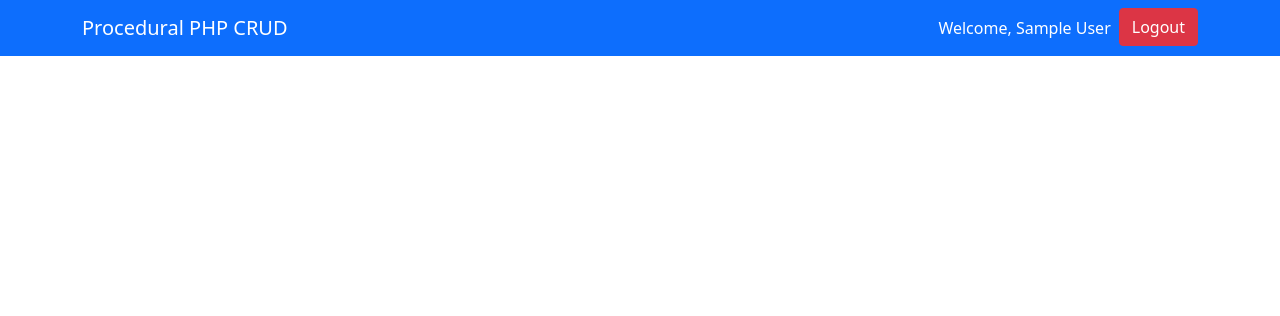
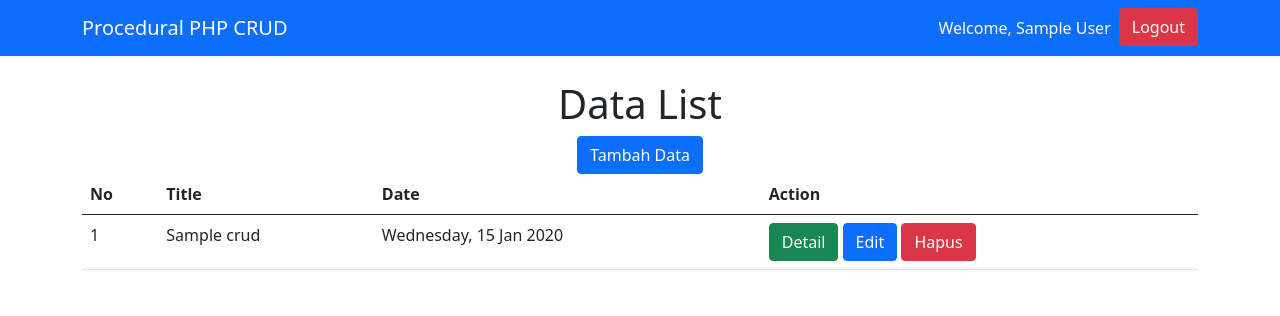
Before and after one commit to syafiqmk/basic-crud, a PHP site: page /?page=1 in a window 1280 px wide. Shown: the top 316 px of the page. Run offline with PHP 8.4, Linux system fonts and the light colour scheme; the visitor is signed in with stand-in values (Sample User, id 1); tables that the repository leaves empty or names only in its code hold one stand-in row (values such as "Sample post").

Commit message:
tambah CRD

```diff
--- a/index.php
+++ b/index.php
@@ -29,7 +29,7 @@
     <!-- navbar -->
     <nav class="navbar navbar-expand-md navbar-dark bg-primary">
         <div class="container">
-            <a class="navbar-brand" href="#">Procedural PHP CRUD</a>
+            <a class="navbar-brand" href="index.php?page=home">Procedural PHP CRUD</a>
             <button class="navbar-toggler" type="button" data-toggle="collapse" data-target="#navbarID"
                 aria-controls="navbarID" aria-expanded="false" aria-label="Toggle navigation">
                 <span class="navbar-toggler-icon"></span>
--- a/page.php
+++ b/page.php
@@ -14,6 +14,10 @@
                 include "page/edit.php";
                 break;
 
+            case 'detail':
+                include "page/detail.php";
+                break;
+
             case 'hapus':
                 include "page/hapus.php";
                 break;
--- a/page/auth/login.php
+++ b/page/auth/login.php
@@ -16,6 +16,7 @@
             if($row > 0) {
                 $d_u = mysqli_fetch_array($s_u);
 
+                $_SESSION["id"] = $d_u['id'];
                 $_SESSION["user"] = $d_u['username'];
                 $_SESSION["name"] = $d_u['name'];
 
--- a/page/home.php
+++ b/page/home.php
@@ -0,0 +1,47 @@
+<?php
+
+    // koneksi db
+    include "conf/konek.php";
+
+    $s_d = mysqli_query($kon, "SELECT * FROM tb_crud ORDER BY id DESC");
+?>
+
+<h1 class="text-center mt-4">Data List</h1>
+
+<div id="button-list" class="d-flex justify-content-center">
+    <a href="index.php?page=tambah" class="btn btn-primary">Tambah Data</a>
+</div>
+
+<!-- <div id="search">
+    <form action="" method="post">
+        <div class="mb-3">
+            <div class="input-group"></div>
+        </div>
+    </form>
+</div> -->
+
+<table class="table">
+    <thead>
+        <th>No</th>
+        <th>Title</th>
+        <th>Date</th>
+        <th>Action</th>
+    </thead>
+    <tbody>
+        <?php
+            $no = 1;
+            while ($d_d = mysqli_fetch_array($s_d)) { ?>
+                <tr>
+                    <td><?= $no++ ?></td>
+                    <td><?= $d_d['title'] ?></td>
+                    <td><?= date('l, d M Y', strtotime($d_d['date'])) ?></td>
+                    <td>
+                        <a href="index.php?page=detail&id=<?= $d_d['id'] ?>" class="btn btn-success">Detail</a>
+                        <a href="index.php?page=edit&id=<?= $d_d['id'] ?>" class="btn btn-primary">Edit</a>
+                        <a href="index.php?page=hapus&id=<?= $d_d['id'] ?>" class="btn btn-danger">Hapus</a>
+                    </td>
+                </tr>
+            <?php }
+        ?>
+    </tbody>
+</table>
```
Also changed, not shown: page/detail.php (added, +30 -0 lines), page/edit.php (added, +14 -0 lines), page/hapus.php (added, +17 -0 lines), page/tambah.php (added, +39 -0 lines).
